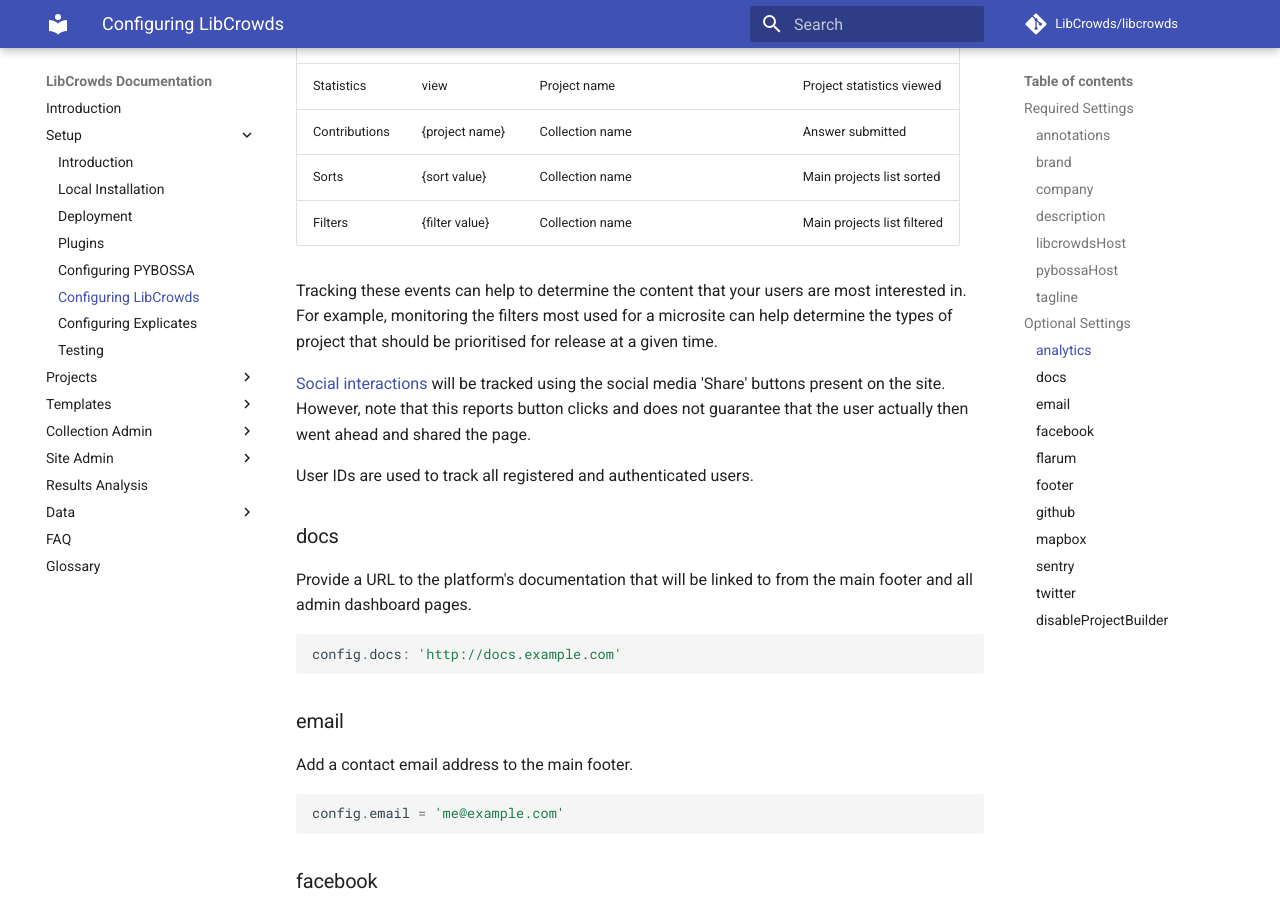
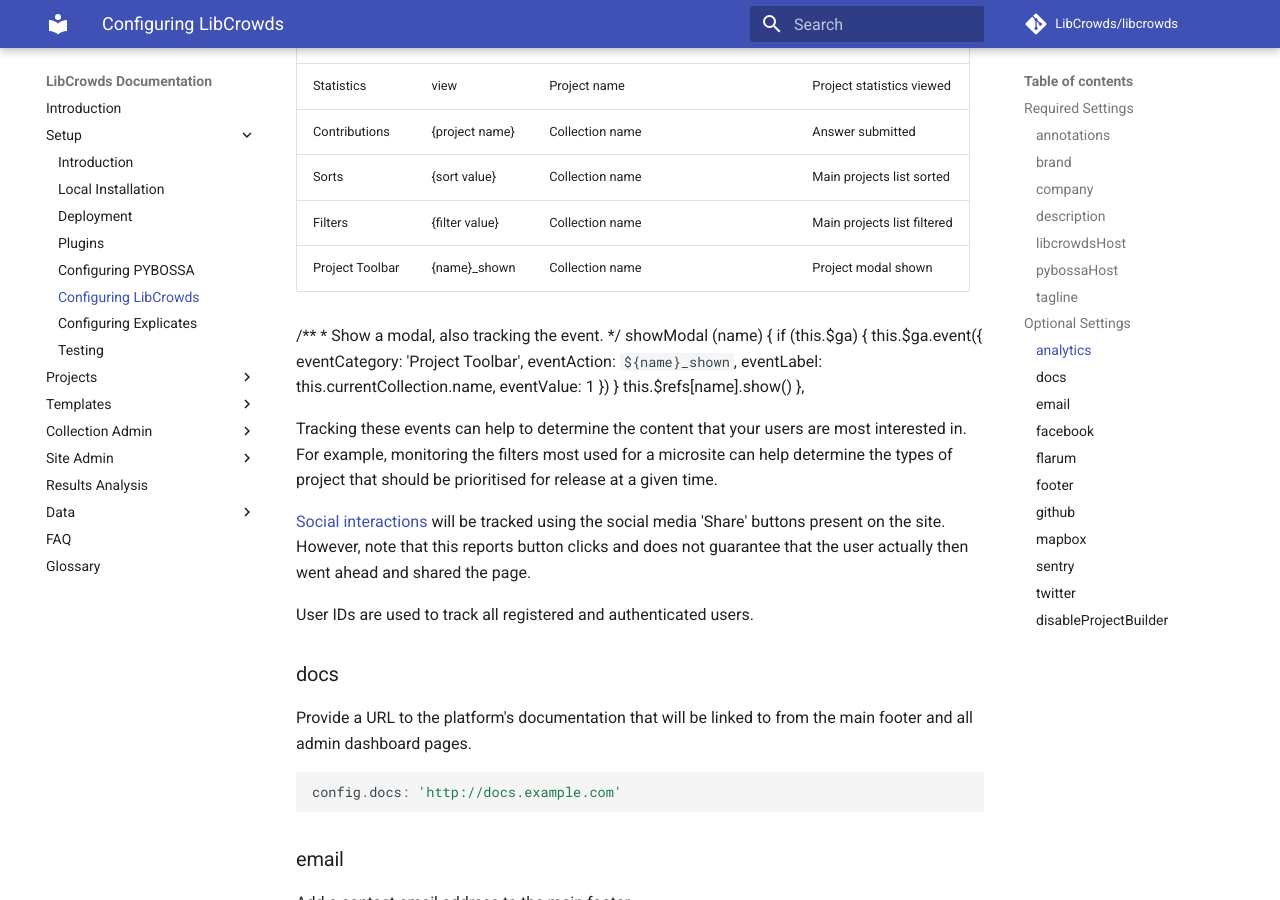
Before and after one commit to LibCrowds/docs, an MkDocs documentation site: the page built from docs/setup/configuring-libcrowds.md, in a window 1280 px wide and 900 px high, scrolled down 2163 px. Built offline with MkDocs 1.6.1 and Material for MkDocs 9.7.7, drawn with Linux system fonts in a browser that asks for light colours; comment, search, counter and statistics services are not loaded; old or Windows-style settings are respelled for this version of MkDocs.

Commit message:
Add Project Toolbar GA event

```diff
--- a/docs/setup/configuring-libcrowds.md
+++ b/docs/setup/configuring-libcrowds.md
@@ -101,13 +101,30 @@
 [event tracking](https://developers.google.com/analytics/devguides/collection/analyticsjs/events)
 for the following events:
 
-| Category      | Action          | Label                                    | Description                 |
-|---------------|-----------------|------------------------------------------|-----------------------------|
-| Downloads     | {type}_{format} | Project name or AnnotationCollection IRI | Data file is downloaded     |
-| Statistics    | view            | Project name                             | Project statistics viewed   |
-| Contributions | {project name}  | Collection name                          | Answer submitted            |
-| Sorts         | {sort value}    | Collection name                          | Main projects list sorted   |
-| Filters       | {filter value}  | Collection name                          | Main projects list filtered |
+| Category        | Action          | Label                                    | Description                 |
+|-----------------|-----------------|------------------------------------------|-----------------------------|
+| Downloads       | {type}_{format} | Project name or AnnotationCollection IRI | Data file is downloaded     |
+| Statistics      | view            | Project name                             | Project statistics viewed   |
+| Contributions   | {project name}  | Collection name                          | Answer submitted            |
+| Sorts           | {sort value}    | Collection name                          | Main projects list sorted   |
+| Filters         | {filter value}  | Collection name                          | Main projects list filtered |
+| Project Toolbar | {name}_shown    | Collection name                          | Project modal shown         |
+
+/**
+     * Show a modal, also tracking the event.
+     */
+    showModal (name) {
+      if (this.$ga) {
+        this.$ga.event({
+          eventCategory: 'Project Toolbar',
+          eventAction: `${name}_shown`,
+          eventLabel: this.currentCollection.name,
+          eventValue: 1
+        })
+      }
+      this.$refs[name].show()
+    },
+
 
 Tracking these events can help to determine the content that your users are most
 interested in. For example, monitoring the filters most used for a microsite can
```
